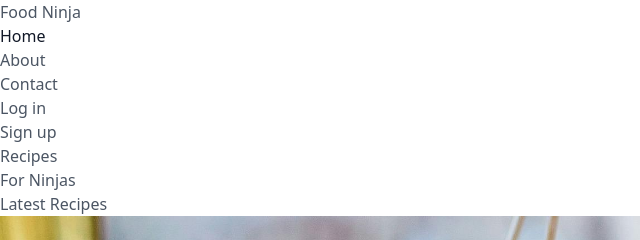
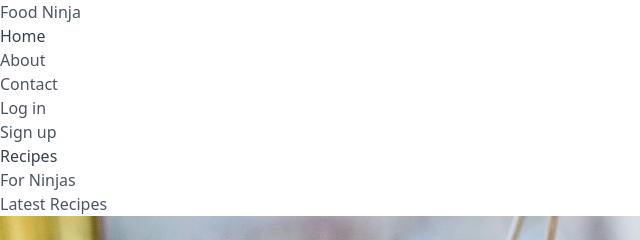
Before and after one commit to muirurimukundi/css-tailwind, a website: page src/index.html in a window 1280 px wide. Shown: the top 240 px of the page, 0-640 px from the left. Drawn offline with Linux system fonts and the light colour scheme.

Commit message:
Add another class to change the color of a heading

```diff
--- a/src/index.html
+++ b/src/index.html
@@ -18,7 +18,7 @@
           </h1>
         </div>
         <ul>
-            <li class="text-gray-900"><a href="#"><span>Home</span></a></li>
+            <li class="text-gray-700"><a href="#"><span>Home</span></a></li>
             <li><a href="#"><span>About</span></a></li>
             <li><a href="#"><span>Contact</span></a></li>
         </ul>
@@ -31,7 +31,7 @@
     <div><a href="#">Sign up</a></div>
 
     <header>
-      <h2>Recipes</h2>
+      <h2 class="text-gray-700">Recipes</h2>
       <h3>For Ninjas</h3>
     </header>
 
```
